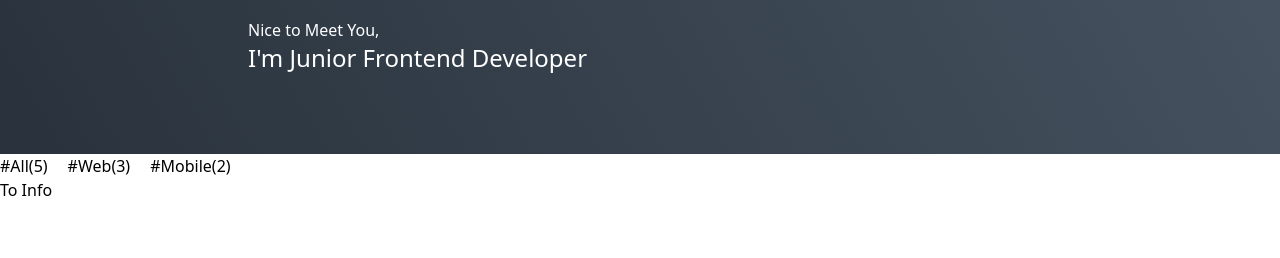
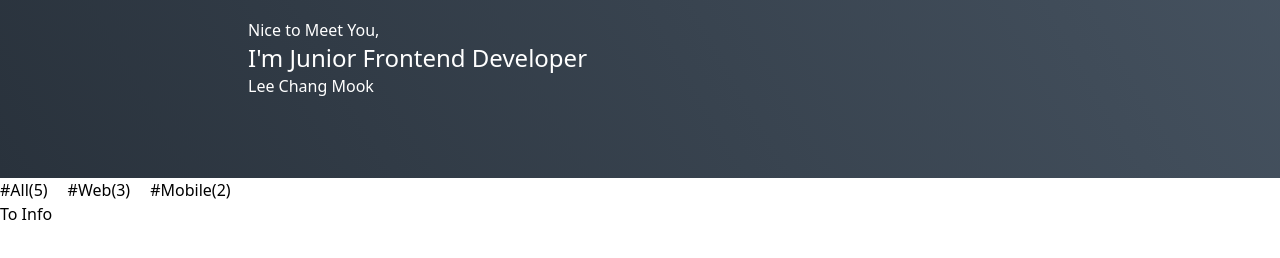
Before and after one commit to moogieon/git-blog, a Gatsby site: page / in a window 1280 px wide. Shown: the part 294-552 px from the top of the page. Built offline with nearby package versions, Linux system fonts and the light colour scheme; Gatsby itself is replaced by a stand-in of ours.

Commit message:
add:타이핑 모션

```diff
--- a/src/components/Commons/TypingText.tsx
+++ b/src/components/Commons/TypingText.tsx
@@ -1,7 +1,7 @@
 import React, { useState, useEffect } from 'react'
 
 const TypingText: React.FC = () => {
-  const txt = '오늘은 뭐 먹지?'
+  const txt = 'Lee Chang Mook'
   const [Text, setText] = useState('')
   const [Count, setCount] = useState(0)
   useEffect(() => {
--- a/src/components/Main/Introduction.tsx
+++ b/src/components/Main/Introduction.tsx
@@ -1,5 +1,6 @@
 import React, { FC } from 'react'
 import ProfileImage from 'components/Main/ProfileImage'
+import TypingText from 'components/Commons/TypingText'
 
 const Introduction: FC = function () {
   return (
@@ -14,6 +15,7 @@ const Introduction: FC = function () {
           <div className="mt-10 text-white">
             <div>Nice to Meet You,</div>
             <div className="text-2xl">I'm Junior Frontend Developer </div>
+            <TypingText/>
           </div>
         </div>
       </div>
```
